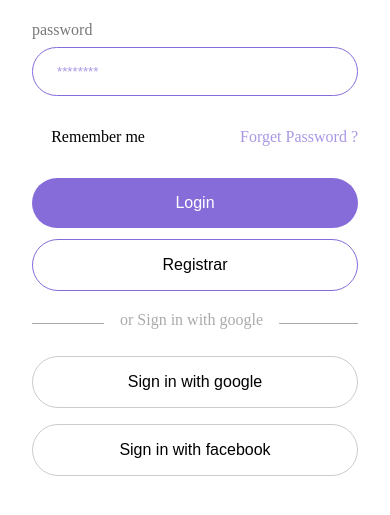
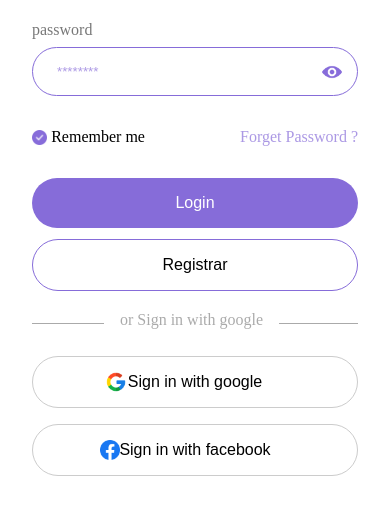
Before and after one commit to williandossantos/login-mobile, a plain HTML site: page Index.html in a window 390 px wide. Shown: the part 241-756 px from the top of the page. Drawn offline with Linux system fonts and the light colour scheme.

Commit message:
Update style.css

```diff
--- a/style.css
+++ b/style.css
@@ -47,7 +47,7 @@
     color: #866cd9;
 }
   .wrap-form .wrap .pass{
-    background-image: url('../img/olho.png');
+    background-image: url('olho.png');
     background-repeat: no-repeat;
     background-size: 20px 20px;
     background-position: 95% center;
@@ -60,7 +60,7 @@
   }
 
   .wrap-form .f-pass span:first-child{
-    background-image: url('../img/verifica.png');
+    background-image: url('verifica.png');
     background-repeat: no-repeat;
     background-size: 15px 15px;
     background-position: left center;
@@ -118,14 +118,14 @@
     border: 1px solid #ccc;
   }
   .sign .g{
-    background-image: url('../img/google.png');
+    background-image: url('google.png');
     background-repeat: no-repeat;
     background-size: 20px;
     background-position: 24% center;
     margin-bottom: 1rem;
   }
   .sign .f{
-    background-image: url('../img/facebook.png');
+    background-image: url('facebook.png');
     background-repeat: no-repeat;
     background-size: 20px;
     background-position: 22% center;
```
